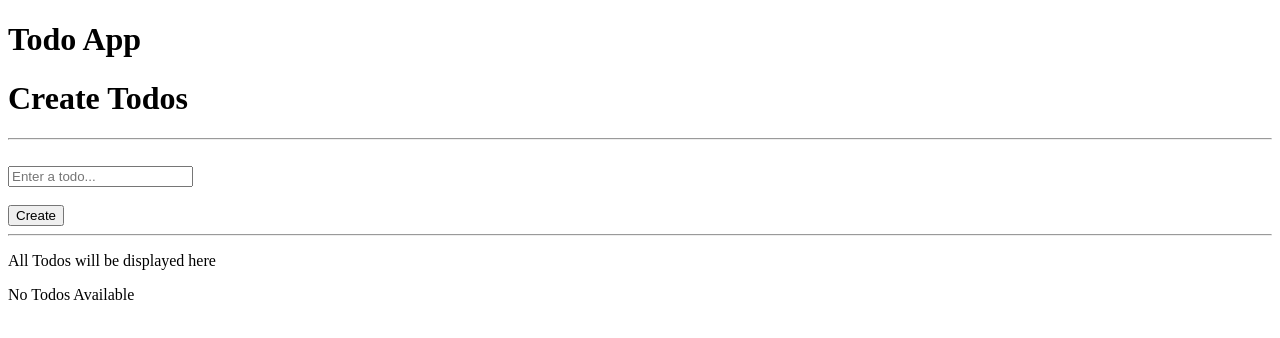
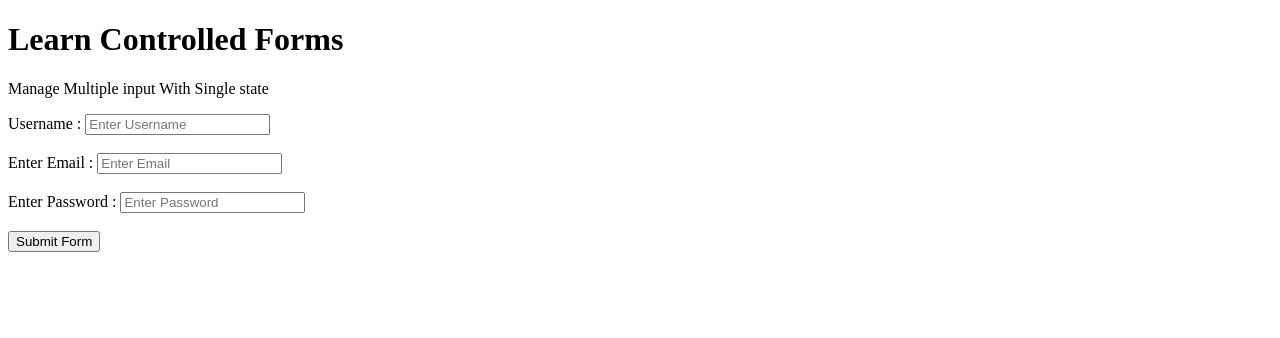
Before and after one commit to iamkeshavSharma19/ReactJSPracticeJuly, a React (Vite) app: page / in a window 1280 px wide. Shown: the top 338 px of the page. Built offline with nearby package versions, Linux system fonts and the light colour scheme.

Commit message:
Controlled Forms Part 2 With Single State Completde

```diff
--- a/src/App.jsx
+++ b/src/App.jsx
@@ -3,15 +3,17 @@
 import ControllerForms01PracticeOnMyOwn from "./components/ControlledFormsByFollowing/ControllerForms01PracticeOnMyOwn";
 import TodoContextProvider from "./components/TodoAppContextAPIByFollowing/context/TodoContextProvider";
 import TodoApp from "./components/TodoAppContextAPIByFollowing/TodoApp";
+import ControlledForms02ByFollowing from "./components/ControlledFormsPart2UsingSingleState/ControlledForms02ByFollowing";
 
 const App = () => {
   return (
     <div>
       {/* <ControlledForms01 /> */}
       {/* <ControllerForms01PracticeOnMyOwn /> */}
-      <TodoContextProvider>
+      {/* <TodoContextProvider>
         <TodoApp />
-      </TodoContextProvider>
+      </TodoContextProvider> */}
+      <ControlledForms02ByFollowing />
     </div>
   );
 };
--- /dev/null
+++ b/src/components/ControlledFormsPart2UsingSingleState/ControlledForms02ByFollowing.jsx
@@ -0,0 +1,74 @@
+import React, { useState } from "react";
+
+const ControlledForms02ByFollowing = () => {
+  //?Creating a Single State for storing the formData.
+  const [formData, setFormData] = useState({
+    username: "",
+    email: "",
+    password: "",
+  });
+  const handleChange = (e) => {
+    // console.log(e);
+    let { name, value } = e.target;
+    setFormData({
+      ...formData,
+      [name]: value,
+    });
+  };
+
+  const handleSubmit = (e) => {
+    e.preventDefault();
+    console.log("Form Submitted");
+    console.log(formData);
+    //?Saving the data also inside the Local Storage.
+    const savedUsers = JSON.parse(localStorage.getItem("users")) || [];
+    savedUsers.push(formData);
+    localStorage.setItem("users", JSON.stringify(savedUsers));
+    setFormData({
+      username: "",
+      email: "",
+      password: "",
+    });
+  };
+  return (
+    <div>
+      <h1>Learn Controlled Forms</h1>
+      <p>Manage Multiple input With Single state</p>
+      <form onSubmit={handleSubmit}>
+        <label htmlFor="username">Username : </label>
+        <input
+          type="text"
+          id="username"
+          name="username"
+          placeholder="Enter Username"
+          onChange={handleChange}
+          value={formData.username}
+        />
+        <br /> <br />
+        <label htmlFor="email">Enter Email : </label>
+        <input
+          type="text"
+          id="email"
+          name="email"
+          placeholder="Enter Email"
+          onChange={handleChange}
+          value={formData.email}
+        />
+        <br /> <br />
+        <label htmlFor="password">Enter Password : </label>
+        <input
+          type="text"
+          id="password"
+          name="password"
+          placeholder="Enter Password"
+          onChange={handleChange}
+          value={formData.password}
+        />
+        <br /> <br />
+        <button>Submit Form</button>
+      </form>
+    </div>
+  );
+};
+
+export default ControlledForms02ByFollowing;
```
